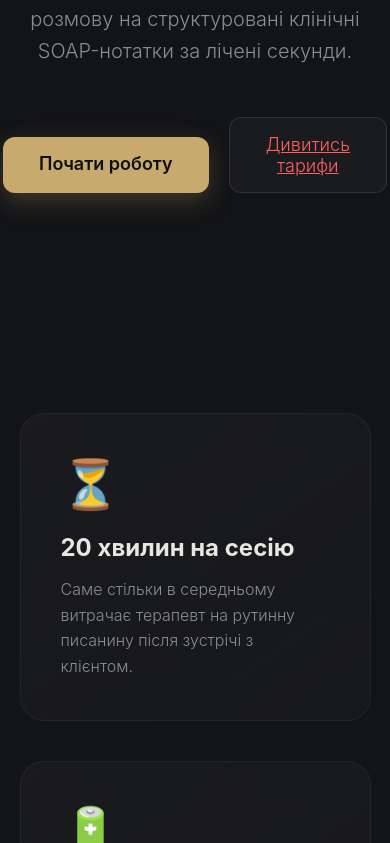
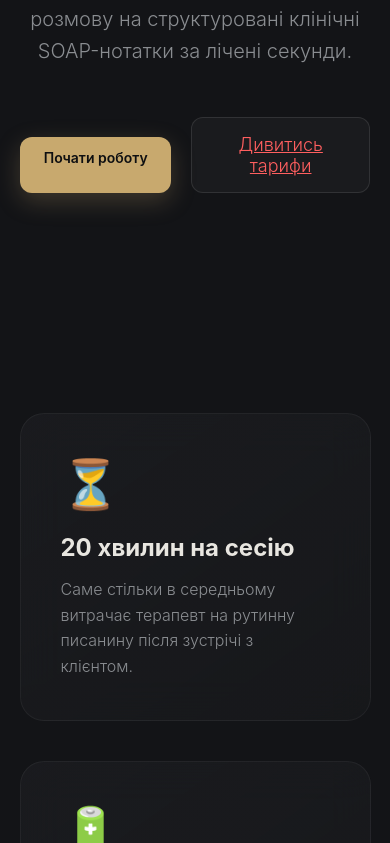
Before and after one commit to Ripper-del/PsyScribe, a React (Vite) app in the folder psyscribe-app/: page / in a window 390 px wide. Shown: the part 921-1764 px from the top of the page. Built offline with nearby package versions, Linux system fonts and the light colour scheme; no server answers.

Commit message:
trying something different for phones' view 4.0 (this time might actually work)

```diff
--- a/psyscribe-app/src/App.css
+++ b/psyscribe-app/src/App.css
@@ -1913,4 +1913,26 @@ header {
     box-sizing: border-box !important;
     margin: 0 !important;
   }
-}
+  /* Зменшуємо загальні бокові відступи всієї сторінки */
+  .container {
+    padding: 40px 15px !important;
+  }
+
+  /* Дозволяємо кнопкам бути гнучкими і переносити довгий текст */
+  .btn, .new-session-btn {
+    white-space: normal !important;
+    text-align: center !important;
+    padding: 12px 15px !important;
+    font-size: 14px !important;
+    height: auto !important;
+    width: 100% !important;
+  }
+
+  /* Робимо картки "тоншими" зсередини, щоб контенту було чим дихати */
+  .pricing-card {
+    padding: 30px 20px !important;
+    width: 100% !important;
+    min-width: 0 !important; /* Вбиваємо будь-які жорсткі розміри */
+    box-sizing: border-box !important;
+  }
+}
```
